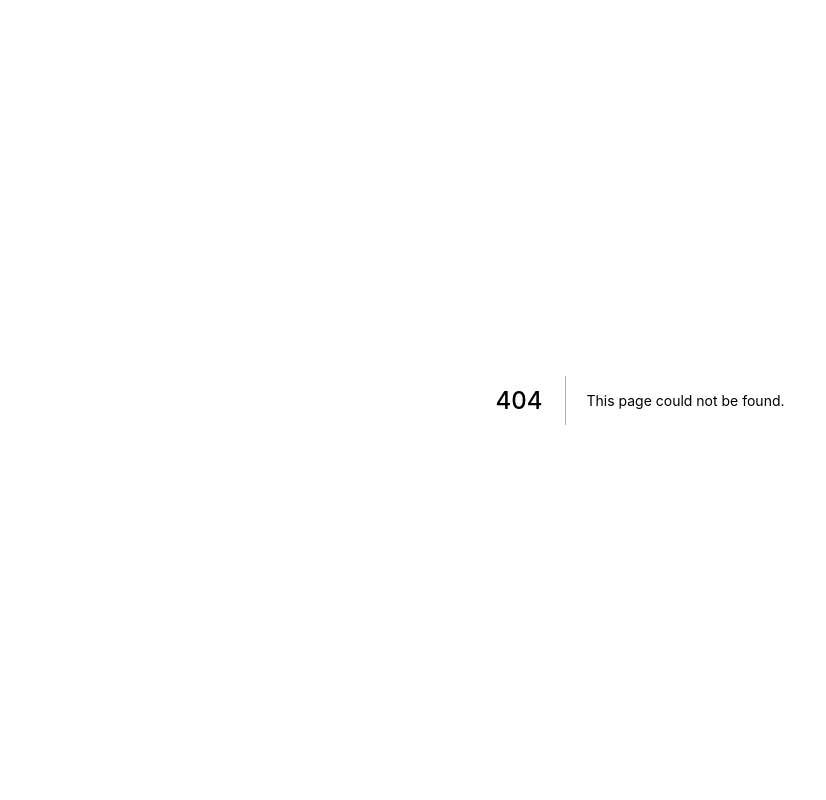
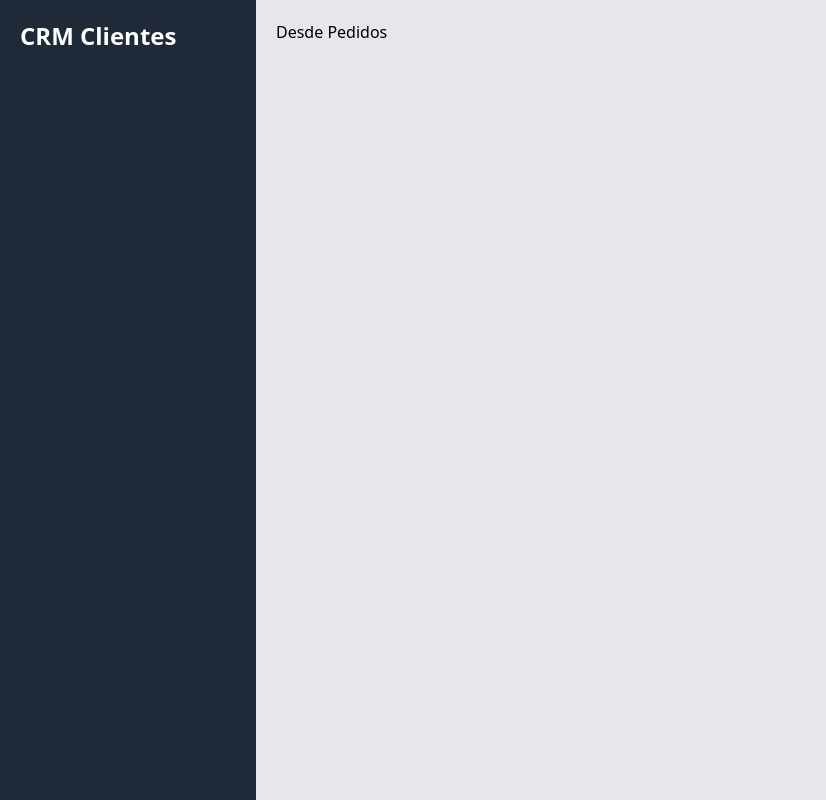
Before and after one commit to mriveros/react_crm, a Next.js app in the folder crmcliente/: page /pedidos in a window 1280 px wide. Before the commit this address had no page. Shown: the whole page, without its empty margins (0-826 px from the left). Built offline with nearby package versions, Linux system fonts and the light colour scheme.

Commit message:
Changes to be committed: 	modified:   components/Layout.js 	modified:   components/Sidebar.js 	renamed:    pages/Nosotros.js -> pages/pedidos.js 	new file:   pages/productos.js
 Changes not staged for commit:
	modified:   package.json
	modified:   yarn.lock

 Untracked files:
	package-lock.json

```diff
--- a/crmcliente/components/Layout.js
+++ b/crmcliente/components/Layout.js
@@ -11,9 +11,12 @@ const Layout = ({ children }) => {
                 <link href="https://unpkg.com/tailwindcss@^1.0/dist/tailwind.min.css" rel="stylesheet" />
             </Head>
             <div className='bg-gray-200 min-h-screen'>
-                <div className='fex min-h-screen'>
+                <div className='flex min-h-screen'>
                 <Sidebar/>
-                {children}
+                <main className='sm:w-2/3 xl:w-4/5 sm:min-h-screen p-5'>
+                    {children}
+                </main>
+
                 </div>
 
             </div>
--- a/crmcliente/components/Sidebar.js
+++ b/crmcliente/components/Sidebar.js
@@ -1,7 +1,7 @@
 import React from 'react';
 
 const Sidebar = () =>{
-	return(<aside className='bg-gray-800 sm:w-1/3 xl:w-1/5 sm: min-h-screen p-5'>
+	return(<aside className='bg-gray-800 sm:w-1/3 xl:w-1/5 sm:min-h-screen p-5'>
 		<div><p className='text-white text-2xl font-black'>CRM Clientes</p></div>
 	</aside>
 
--- /dev/null
+++ b/crmcliente/pages/pedidos.js
@@ -0,0 +1,12 @@
+import Head from 'next/head'
+import Layout from '../components/Layout'
+const Pedidos = () => (
+    < div >
+        <Layout>
+            <h2>
+                Desde Pedidos
+            </h2>
+        </Layout>
+    </div >
+)
+export default Pedidos;
--- a/crmcliente/pages/Nosotros.js
+++ b/crmcliente/pages/productos.js
@@ -1,12 +1,12 @@
 import Head from 'next/head'
 import Layout from '../components/Layout'
-const Nosotros = () => (
+const Productos = () => (
     < div >
         <Layout>
             <h2>
-                Desde Nosotros
+                Desde Productos
             </h2>
         </Layout>
     </div >
 )
-export default Nosotros
+export default Productos;
```
